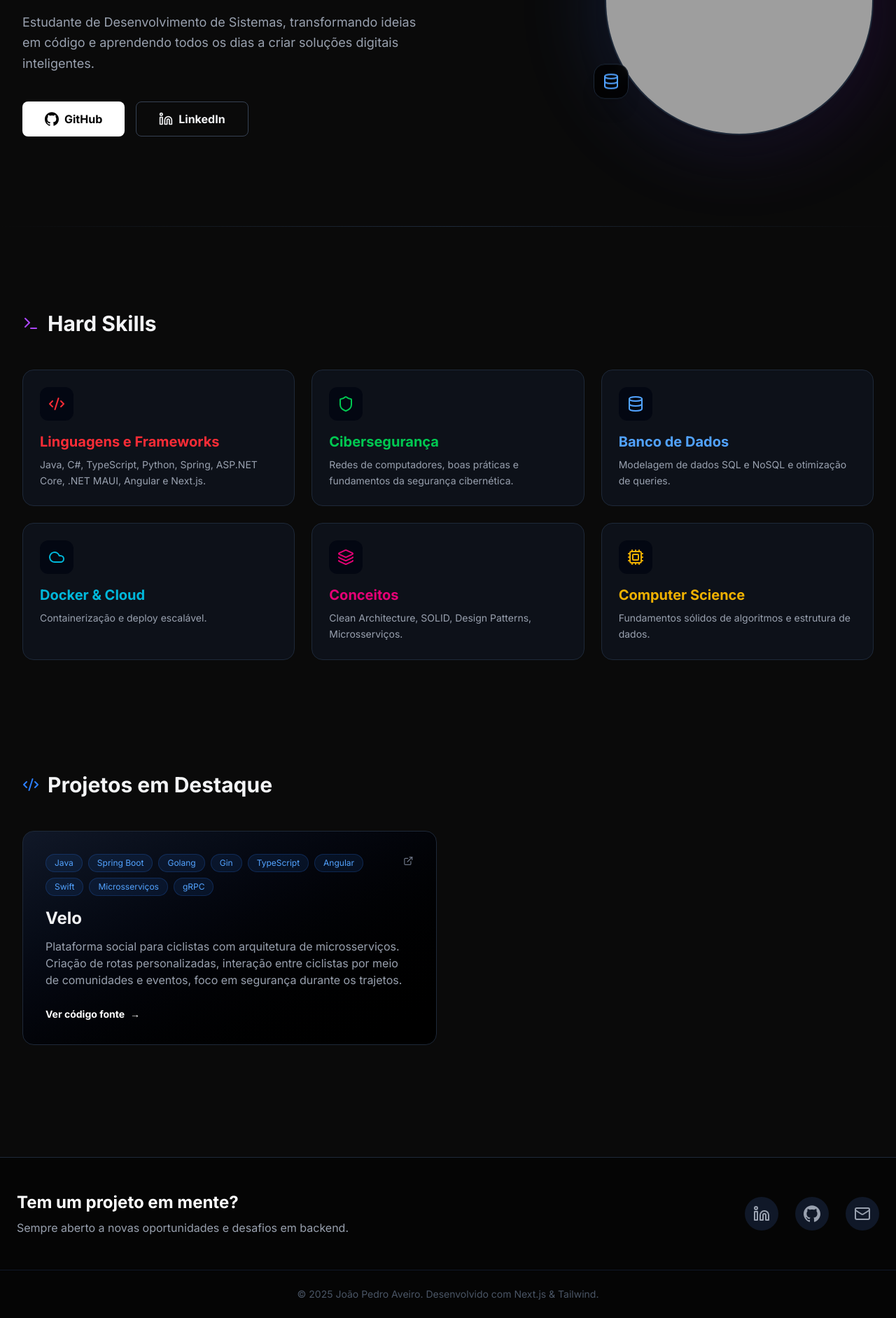
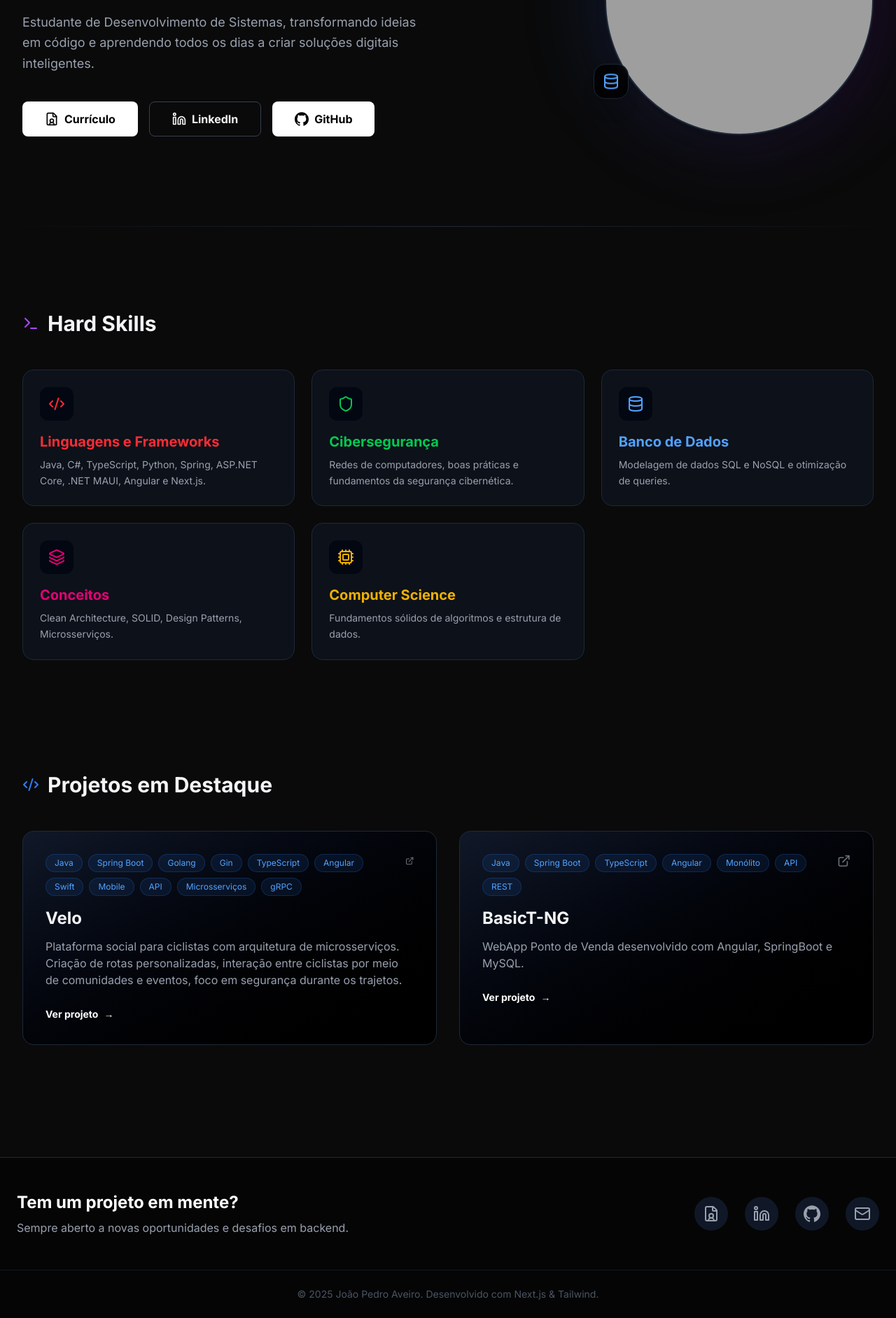
Before and after one commit to jpaveiro/portfolio, a Next.js app: page / in a window 1280 px wide. Shown: the part 349-2232 px from the top of the page at 70% size. Built offline with nearby package versions, Linux system fonts and the light colour scheme; grey boxes are pictures that could not be loaded.

Commit message:
feat: cv button

```diff
--- a/app/page.tsx
+++ b/app/page.tsx
@@ -2,13 +2,13 @@ import {
   Mail,
   Terminal,
   Database,
-  Cloud,
   Shield,
   Code2,
   Cpu,
   ExternalLink,
   Lock,
-  Layers
+  Layers,
+  FileUserIcon
 } from 'lucide-react';
 
 /* TODO: Componentização*/
@@ -51,6 +51,7 @@ export default function Home() {
     email: "jpaveiros@gmail.com",
     github: "https://github.com/jpaveiro",
     linkedin: "https://www.linkedin.com/in/jpaveiro/",
+    cv: "https://drive.google.com/file/d/1rTln8k_-XVWNbeF-sWAHuyUWnnLJyHuR/view",
     description: "Estudante de Desenvolvimento de Sistemas, transformando ideias em código e aprendendo todos os dias a criar soluções digitais inteligentes."
   };
 
@@ -58,7 +59,7 @@ export default function Home() {
     { name: "Linguagens e Frameworks", icon: <Code2 size={24} />, color: "text-red-500", desc: "Java, C#, TypeScript, Python, Spring, ASP.NET Core, .NET MAUI, Angular e Next.js." },
     { name: "Cibersegurança", icon: <Shield size={24} />, color: "text-green-500", desc: "Redes de computadores, boas práticas e fundamentos da segurança cibernética." },
     { name: "Banco de Dados", icon: <Database size={24} />, color: "text-blue-400", desc: "Modelagem de dados SQL e NoSQL e otimização de queries." },
-    { name: "Docker & Cloud", icon: <Cloud size={24} />, color: "text-cyan-500", desc: "Containerização e deploy escalável." },
+    // { name: "Docker & Cloud", icon: <Cloud size={24} />, color: "text-cyan-500", desc: "Containerização e deploy escalável." },
     { name: "Conceitos", icon: <Layers size={24} />, color: "text-pink-600", desc: "Clean Architecture, SOLID, Design Patterns, Microsserviços." },
     { name: "Computer Science", icon: <Cpu size={24} />, color: "text-yellow-500", desc: "Fundamentos sólidos de algoritmos e estrutura de dados." },
   ];
@@ -66,9 +67,15 @@ export default function Home() {
   const projects = [
     {
       title: "Velo",
-      tags: ["Java", "Spring Boot", "Golang", "Gin", "TypeScript", "Angular", "Swift", "Microsserviços", "gRPC"],
+      tags: ["Java", "Spring Boot", "Golang", "Gin", "TypeScript", "Angular", "Swift", "Mobile", "API", "Microsserviços", "gRPC"],
       desc: "Plataforma social para ciclistas com arquitetura de microsserviços. Criação de rotas personalizadas, interação entre ciclistas por meio de comunidades e eventos, foco em segurança durante os trajetos.",
       link: "https://github.com/velo-project/"
+    },
+    {
+      title: "BasicT-NG",
+      tags: ["Java", "Spring Boot", "TypeScript", "Angular", "Monólito", "API", "REST"],
+      desc: "WebApp Ponto de Venda desenvolvido com Angular, SpringBoot e MySQL.",
+      link: "https://github.com/jpaveiro/BasicT-NG"
     }
   ];
 
@@ -114,11 +121,14 @@ export default function Home() {
           </p>
 
           <div className="flex flex-col md:flex-row gap-4 pt-4 justify-center md:justify-start">
-            <a href={iam.github} className="px-8 py-3 rounded-lg bg-white text-black font-bold hover:bg-gray-200 transition-all flex items-center justify-center gap-2">
-              <GithubIcon size={20}/> GitHub
+            <a href={iam.cv} className="px-8 py-3 rounded-lg bg-white text-black font-bold hover:bg-gray-200 transition-all flex items-center justify-center gap-2">
+              <FileUserIcon size={20}/> Currículo
             </a>
             <a href={iam.linkedin} className="px-8 py-3 rounded-lg border border-gray-700 hover:border-purple-500 hover:bg-purple-500/10 transition-all font-semibold flex items-center justify-center gap-2">
               <LinkedinIcon size={20}/> LinkedIn
+            </a>
+              <a href={iam.github} className="px-8 py-3 rounded-lg bg-white text-black font-bold hover:bg-gray-200 transition-all flex items-center justify-center gap-2">
+              <GithubIcon size={20}/> GitHub
             </a>
           </div>
         </section>
@@ -178,7 +188,7 @@ export default function Home() {
                 <h3 className="text-2xl font-bold mb-3 group-hover:text-blue-400 transition-colors">{project.title}</h3>
                 <p className="text-gray-400 mb-6 line-clamp-3">{project.desc}</p>
                 <a href={project.link} className="inline-flex items-center text-sm font-semibold text-white hover:text-blue-400 transition-colors">
-                  Ver código fonte <span className="ml-2">→</span>
+                  Ver projeto <span className="ml-2">→</span>
                 </a>
               </div>
             </div>
@@ -192,11 +202,16 @@ export default function Home() {
             <h2 className="text-2xl font-bold text-white mb-2">Tem um projeto em mente?</h2>
             <p className="text-gray-400">Sempre aberto a novas oportunidades e desafios em backend.</p>
           </div>
+
           <div className="flex gap-6">
-            <a href="https://www.linkedin.com/in/jpaveiro/" className="p-3 rounded-full bg-gray-900 text-gray-400 hover:text-white hover:bg-blue-600 transition-all">
+            <a href={iam.cv} className="p-3 rounded-full bg-gray-900 text-gray-400 hover:text-white hover:bg-blue-600 transition-all">
+              <FileUserIcon size={24}/>
+            </a>
+
+            <a href={iam.linkedin} className="p-3 rounded-full bg-gray-900 text-gray-400 hover:text-white hover:bg-blue-600 transition-all">
               <LinkedinIcon size={24} />
             </a>
-            <a href={`${iam.github}`} className="p-3 rounded-full bg-gray-900 text-gray-400 hover:text-white hover:bg-purple-600 transition-all">
+            <a href={iam.github} className="p-3 rounded-full bg-gray-900 text-gray-400 hover:text-white hover:bg-purple-600 transition-all">
               <GithubIcon size={24} />
             </a>
             <a href={`mailto:${iam.email}`} className="p-3 rounded-full bg-gray-900 text-gray-400 hover:text-white hover:bg-green-600 transition-all">
```
